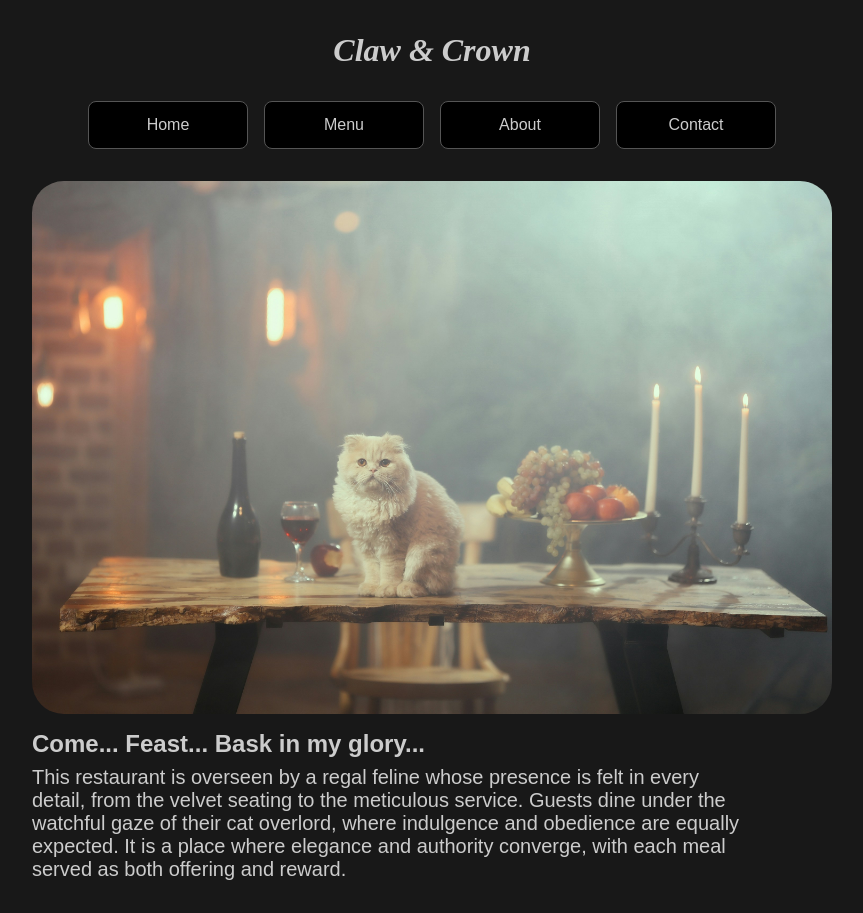
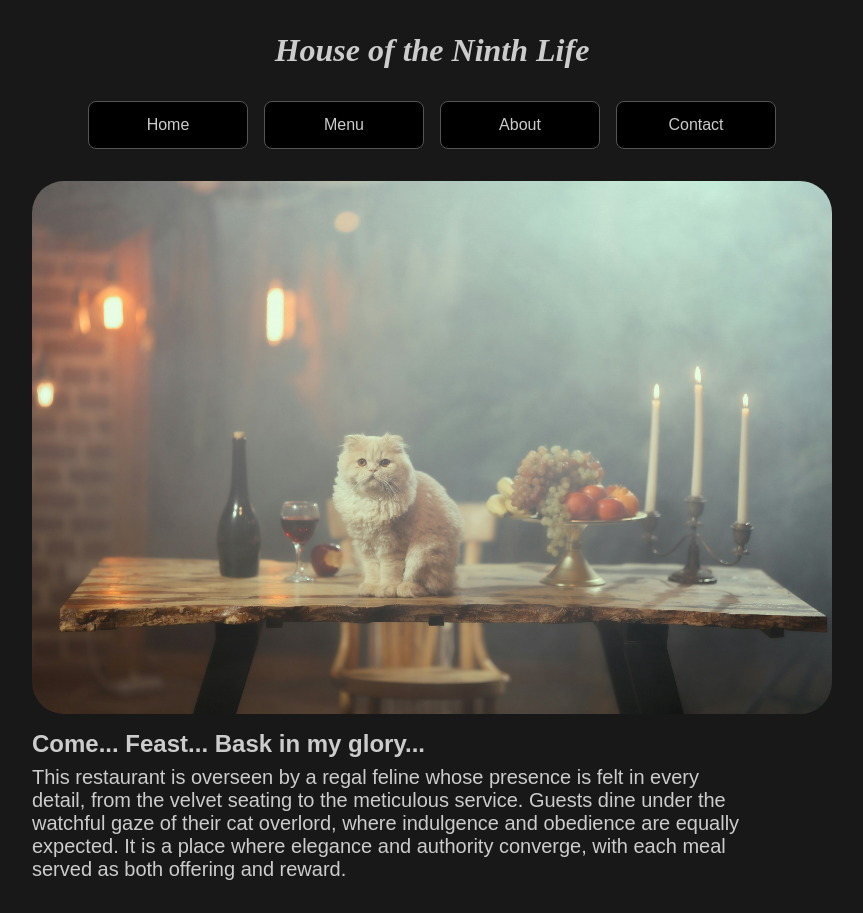
Before and after one commit to simeonrediger/odin-restaurant, a website built with webpack: page src/index.html in a window 1280 px wide. Shown: the whole page, without its empty margins (208-1071 px from the left). Built offline with nearby package versions, Linux system fonts and the light colour scheme.

Commit message:
Rename restaurant

```diff
--- a/src/index.html
+++ b/src/index.html
@@ -11,7 +11,7 @@
     <div class='gutter'></div>
     <div class='content-column'>
       <header>
-        <h1 class='title'>Claw & Crown</h1>
+        <h1 class='title'>House of the Ninth Life</h1>
         <nav>
           <ul>
             <li>
```
